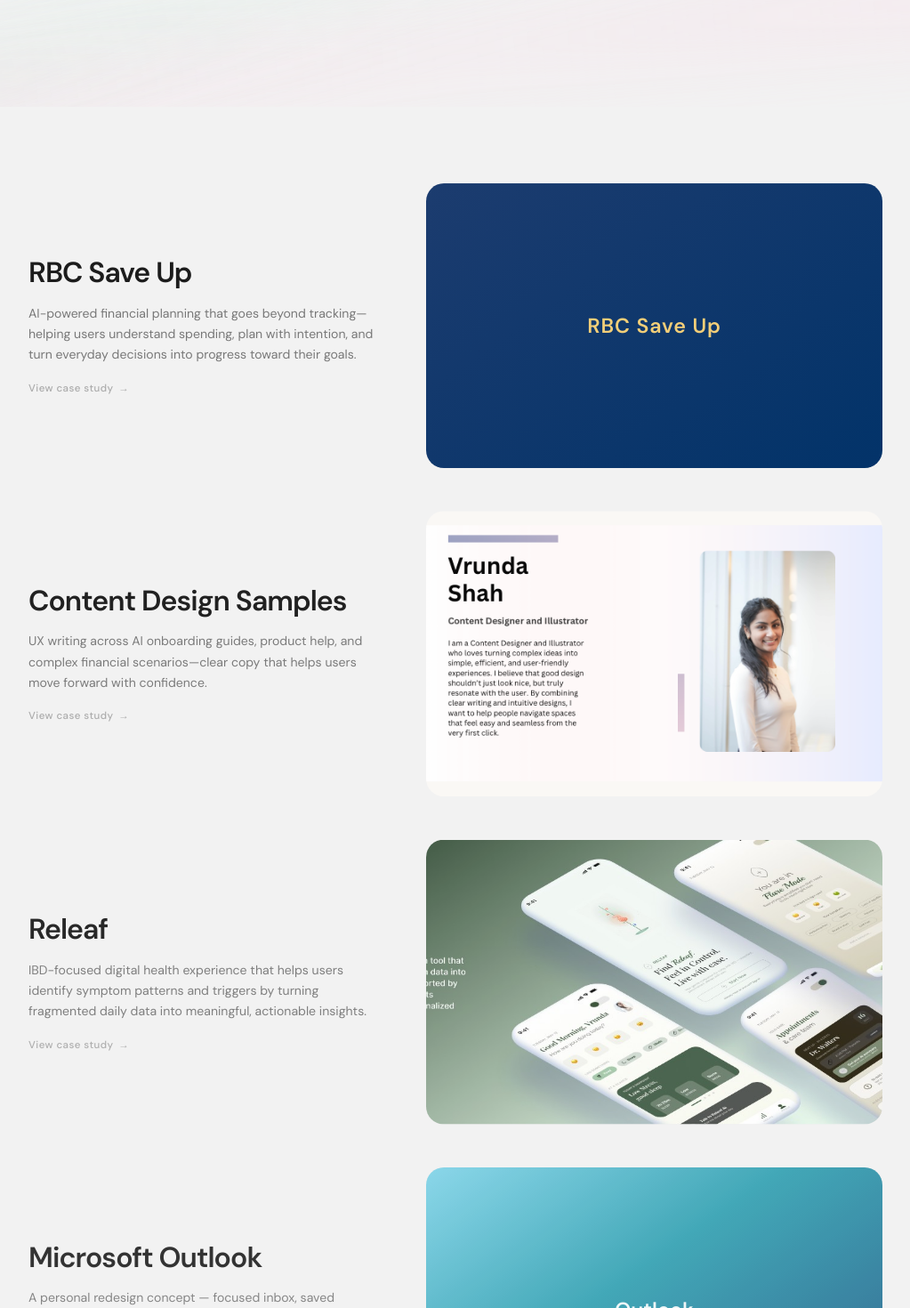
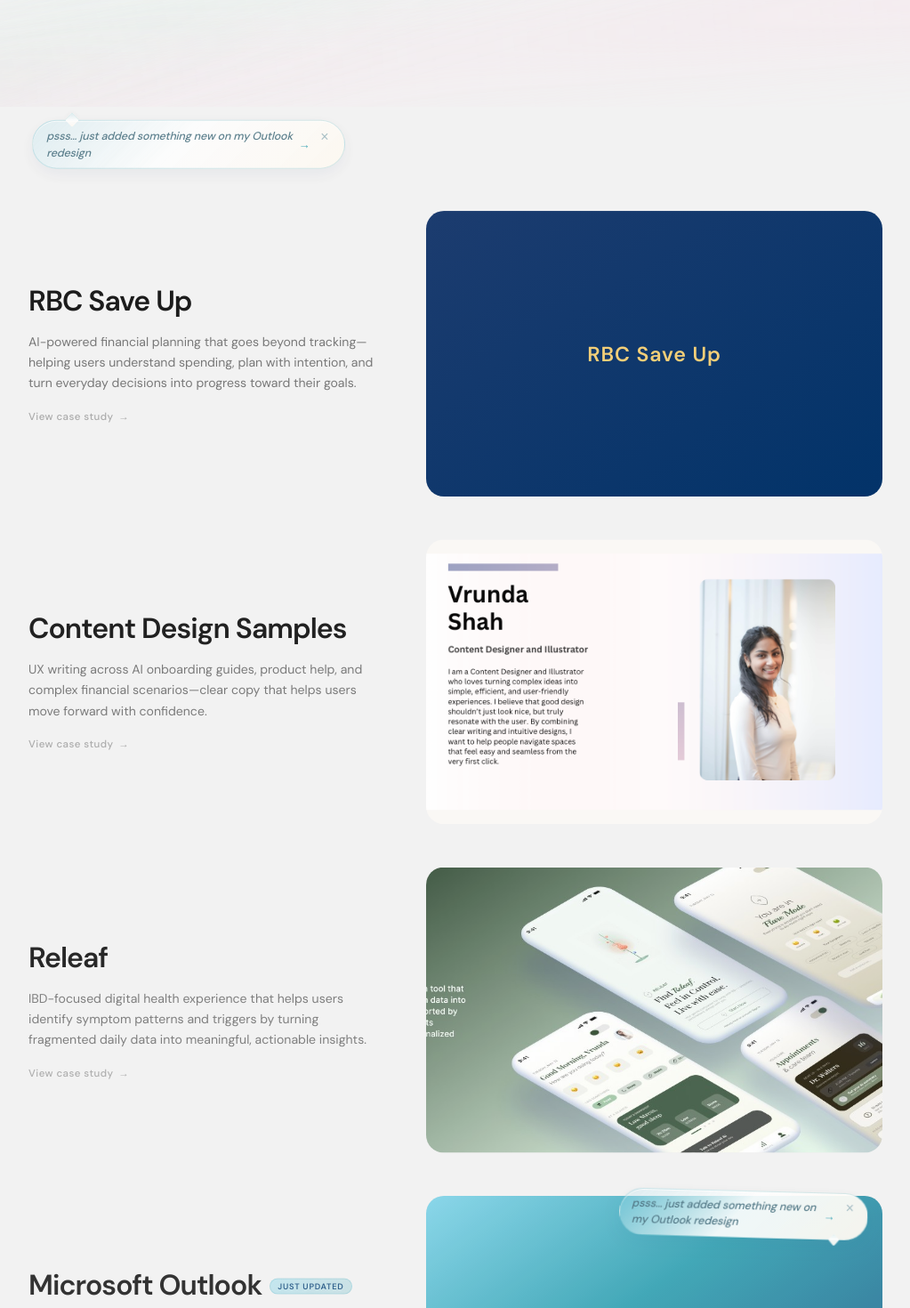
Before and after one commit to Vrundaa22/vrundashah_portfolio, a Next.js app: page / in a window 1280 px wide. Shown: the part 680-2150 px from the top of the page at 89% size, without its empty margins (128-1151 px from the left). Built offline with nearby package versions, Linux system fonts and the light colour scheme; no server answers.

Commit message:
Add homepage whisper callouts for fresh portfolio updates.
Config-driven bubbles highlight new work on the hero and matching project rows, with dismiss persistence so repeat visitors can hide them.

Co-authored-by: Cursor <cursoragent@cursor.com>

```diff
--- a/app/components/HomeView.tsx
+++ b/app/components/HomeView.tsx
@@ -4,6 +4,8 @@ import SiteHeader from "./SiteHeader";
 import SiteFooter from "./SiteFooter";
 import HeroClicks from "./HeroClicks";
 import ScrollGradientLines from "./ScrollGradientLines";
+import PortfolioWhisper, { PortfolioFreshTag } from "./PortfolioWhisper";
+import { getLatestPortfolioUpdate, getPortfolioUpdateForProject } from "@/lib/portfolio-updates";
 import { useTheme } from "../hooks/useTheme";
 import { useEffect, useState } from "react";
 
@@ -100,6 +102,7 @@ function useTorontoClock() {
 export default function HomeView() {
   const { dark } = useTheme();
   const time = useTorontoClock();
+  const latestUpdate = getLatestPortfolioUpdate();
 
   return (
     <div className={`home home--elegant${dark ? " home-dark" : ""}`}>
@@ -136,16 +139,32 @@ export default function HomeView() {
           <HeroClicks />
         </section>
 
+        {latestUpdate ? (
+          <div className="portfolio-whisper-hero-wrap">
+            <PortfolioWhisper update={latestUpdate} variant="hero" />
+          </div>
+        ) : null}
+
         <section className="work-cases" id="work" aria-label="Work">
-          {PROJECTS.map((project, index) => (
+          {PROJECTS.map((project, index) => {
+            const projectUpdate = getPortfolioUpdateForProject(project.id);
+
+            return (
             <a
               key={project.id}
               href={project.href}
-              className="work-case-row"
+              className={`work-case-row${projectUpdate ? " work-case-row--fresh" : ""}`}
               style={{ animationDelay: `${0.12 + index * 0.08}s` }}
             >
+              {projectUpdate ? (
+                <PortfolioWhisper update={projectUpdate} variant="project" />
+              ) : null}
+
               <div className="work-case-copy">
-                <h2 className="work-case-title">{project.title}</h2>
+                <h2 className="work-case-title">
+                  {project.title}
+                  {projectUpdate ? <PortfolioFreshTag /> : null}
+                </h2>
                 <p className="work-case-desc">{project.description}</p>
                 <span className="work-case-cta">
                   View case study
@@ -160,7 +179,8 @@ export default function HomeView() {
                 />
               </div>
             </a>
-          ))}
+            );
+          })}
         </section>
 
         <SiteFooter />
--- /dev/null
+++ b/app/components/PortfolioWhisper.tsx
@@ -0,0 +1,81 @@
+"use client";
+
+import Link from "next/link";
+import { useEffect, useState, type MouseEvent } from "react";
+import type { PortfolioUpdate } from "@/lib/portfolio-updates";
+
+const DISMISS_PREFIX = "portfolio-whisper-dismissed:";
+
+type PortfolioWhisperProps = {
+  update: PortfolioUpdate;
+  /** "hero" sits between hero and work; "project" floats on a case-study row */
+  variant?: "hero" | "project";
+  className?: string;
+};
+
+export default function PortfolioWhisper({
+  update,
+  variant = "hero",
+  className = "",
+}: PortfolioWhisperProps) {
+  const [visible, setVisible] = useState(false);
+  const storageKey = `${DISMISS_PREFIX}${update.id}`;
+
+  useEffect(() => {
+    try {
+      if (localStorage.getItem(storageKey) === "1") return;
+    } catch {
+      /* private browsing */
+    }
+    setVisible(true);
+  }, [storageKey]);
+
+  const dismiss = (event: MouseEvent) => {
+    event.preventDefault();
+    event.stopPropagation();
+    try {
+      localStorage.setItem(storageKey, "1");
+    } catch {
+      /* ignore */
+    }
+    setVisible(false);
+  };
+
+  if (!visible) return null;
+
+  const content = (
+    <>
+      <span className="portfolio-whisper-text">{update.message}</span>
+      <span className="portfolio-whisper-arrow" aria-hidden="true">
+        →
+      </span>
+    </>
+  );
+
+  return (
+    <div
+      className={`portfolio-whisper portfolio-whisper--${variant}${className ? ` ${className}` : ""}`}
+      role="note"
+    >
+      {variant === "hero" ? (
+        <Link href={update.href} className="portfolio-whisper-link">
+          {content}
+        </Link>
+      ) : (
+        <span className="portfolio-whisper-link">{content}</span>
+      )}
+      <button
+        type="button"
+        className="portfolio-whisper-dismiss"
+        onClick={dismiss}
+        aria-label="Dismiss update"
+      >
+        ×
+      </button>
+    </div>
+  );
+}
+
+export function PortfolioFreshTag() {
+  return <span className="portfolio-fresh-tag">Just updated</span>;
+}
--- a/app/elegant-overrides.css
+++ b/app/elegant-overrides.css
@@ -279,6 +279,8 @@ html[data-theme="dark"] .scroll-gradient-line {
 }
 
 .home-layer--elegant .work-case-row,
+.home-layer--elegant .portfolio-whisper,
+.home-layer--elegant .portfolio-whisper-dismiss,
 .home-layer--elegant .home-nav-elegant a,
 .home-layer--elegant .home-brand--elegant,
 .home-layer--elegant .theme-toggle--elegant,
@@ -788,6 +790,230 @@ html[data-theme="dark"] .hero-clicks-label {
   padding-bottom: clamp(3rem, 8vh, 5rem);
 }
 
+/* ── What's new whisper ── */
+
+.portfolio-whisper-hero-wrap {
+  display: flex;
+  justify-content: flex-start;
+  margin: clamp(-3rem, -6vh, -1.75rem) 0 clamp(1.25rem, 3vh, 2rem);
+  padding-left: clamp(0rem, 1vw, 0.25rem);
+  animation: homeTextIn 0.85s ease forwards;
+  animation-delay: 0.42s;
+  opacity: 0;
+  transform: translateY(8px);
+}
+
+.portfolio-whisper {
+  position: relative;
+  display: inline-flex;
+  align-items: flex-start;
+  gap: 0.35rem;
+  max-width: min(100%, 22rem);
+  padding: 0.55rem 0.85rem 0.55rem 0.95rem;
+  border-radius: 999px;
+  border: 1px solid rgba(42, 157, 175, 0.22);
+  background: linear-gradient(
+    135deg,
+    rgba(125, 211, 232, 0.2) 0%,
+    rgba(255, 255, 255, 0.92) 48%,
+    rgba(255, 249, 240, 0.95) 100%
+  );
+  box-shadow:
+    0 6px 22px rgba(26, 80, 128, 0.08),
+    0 1px 0 rgba(255, 255, 255, 0.8) inset;
+  animation: portfolioWhisperBob 5s ease-in-out infinite;
+}
+
+html[data-theme="dark"] .portfolio-whisper {
+  border-color: rgba(125, 211, 232, 0.18);
+  background: linear-gradient(
+    135deg,
+    rgba(42, 157, 175, 0.22) 0%,
+    rgba(34, 34, 34, 0.96) 55%,
+    rgba(28, 28, 28, 0.98) 100%
+  );
+  box-shadow:
+    0 8px 28px rgba(0, 0, 0, 0.28),
+    0 1px 0 rgba(255, 255, 255, 0.04) inset;
+}
+
+.portfolio-whisper--hero::after {
+  content: "";
+  position: absolute;
+  top: -7px;
+  left: clamp(1.5rem, 8vw, 2.4rem);
+  width: 12px;
+  height: 12px;
+  border-radius: 2px;
+  background: inherit;
+  border-top: 1px solid rgba(42, 157, 175, 0.18);
+  border-left: 1px solid rgba(42, 157, 175, 0.18);
+  transform: rotate(45deg);
+  box-shadow: -2px -2px 6px rgba(26, 80, 128, 0.04);
+}
+
+.portfolio-whisper--project {
+  position: absolute;
+  top: -0.35rem;
+  right: clamp(0rem, 2vw, 1rem);
+  z-index: 2;
+  max-width: min(100%, 17.5rem);
+  padding: 0.45rem 0.72rem 0.45rem 0.82rem;
+  font-size: 0.92em;
+  transform: rotate(1.5deg);
+  animation: portfolioWhisperBob 4.8s ease-in-out infinite;
+  pointer-events: auto;
+}
+
+.portfolio-whisper--project::after {
+  content: "";
+  position: absolute;
+  bottom: -6px;
+  right: clamp(1.2rem, 18%, 2rem);
+  width: 10px;
+  height: 10px;
+  border-radius: 2px;
+  background: inherit;
+  border-right: 1px solid rgba(42, 157, 175, 0.16);
+  border-bottom: 1px solid rgba(42, 157, 175, 0.16);
+  transform: rotate(45deg);
+}
+
+.work-case-row--fresh {
+  position: relative;
+}
+
+.portfolio-whisper-link {
+  display: inline-flex;
+  align-items: center;
+  gap: 0.4rem;
+  min-width: 0;
+  text-decoration: none;
+  color: inherit;
+}
+
+a.portfolio-whisper-link:hover .portfolio-whisper-text {
+  color: #1a5080;
+}
+
+html[data-theme="dark"] a.portfolio-whisper-link:hover .portfolio-whisper-text {
+  color: #9de8f4;
+}
+
+.portfolio-whisper-text {
+  font-family: var(--font-dm-sans), "DM Sans", system-ui, sans-serif;
+  font-size: 0.78rem;
+  font-weight: 500;
+  font-style: italic;
+  line-height: 1.45;
+  letter-spacing: -0.01em;
+  color: #3d6878;
+  transition: color 0.2s ease;
+}
+
+html[data-theme="dark"] .portfolio-whisper-text {
+  color: #b8dce6;
+}
+
+.portfolio-whisper-arrow {
+  flex-shrink: 0;
+  font-size: 0.82rem;
+  font-style: normal;
+  font-weight: 500;
+  color: #2a9daf;
+  transition: transform 0.2s ease;
+}
+
+a.portfolio-whisper-link:hover .portfolio-whisper-arrow {
+  transform: translateX(2px);
+}
+
+html[data-theme="dark"] .portfolio-whisper-arrow {
+  color: #7dd3e8;
+}
+
+.portfolio-whisper-dismiss {
+  flex-shrink: 0;
+  display: inline-flex;
+  align-items: center;
+  justify-content: center;
+  width: 1.35rem;
+  height: 1.35rem;
+  margin: -0.1rem -0.15rem -0.1rem 0;
+  padding: 0;
+  border: none;
+  border-radius: 50%;
+  background: transparent;
+  font-size: 1rem;
+  line-height: 1;
+  color: #9ab5bc;
+  cursor: pointer;
+  transition: color 0.2s ease, background 0.2s ease;
+}
+
+.portfolio-whisper-dismiss:hover {
+  color: #5a8794;
+  background: rgba(42, 157, 175, 0.1);
+}
+
+html[data-theme="dark"] .portfolio-whisper-dismiss {
+  color: #6a8a94;
+}
+
+html[data-theme="dark"] .portfolio-whisper-dismiss:hover {
+  color: #c5dde4;
+  background: rgba(125, 211, 232, 0.12);
+}
+
+.portfolio-fresh-tag {
+  display: inline-flex;
+  align-items: center;
+  margin-left: 0.55rem;
+  padding: 0.18rem 0.52rem;
+  border-radius: 999px;
+  vertical-align: middle;
+  font-family: var(--font-dm-sans), "DM Sans", system-ui, sans-serif;
+  font-size: 0.58rem;
+  font-weight: 600;
+  font-style: normal;
+  letter-spacing: 0.08em;
+  text-transform: uppercase;
+  color: #1a5080;
+  background: linear-gradient(135deg, rgba(125, 211, 232, 0.45), rgba(42, 157, 175, 0.22));
+  border: 1px solid rgba(42, 157, 175, 0.2);
+  transform: translateY(-0.15em);
+}
+
+html[data-theme="dark"] .portfolio-fresh-tag {
+  color: #d4f4fb;
+  background: linear-gradient(135deg, rgba(42, 157, 175, 0.35), rgba(26, 80, 128, 0.35));
+  border-color: rgba(125, 211, 232, 0.22);
+}
+
+@keyframes portfolioWhisperBob {
+  0%,
+  100% {
+    transform: translateY(0);
+  }
+  50% {
+    transform: translateY(-3px);
+  }
+}
+
+.portfolio-whisper--project {
+  animation-name: portfolioWhisperBobTilt;
+}
+
+@keyframes portfolioWhisperBobTilt {
+  0%,
+  100% {
+    transform: rotate(1.5deg) translateY(0);
+  }
+  50% {
+    transform: rotate(1.5deg) translateY(-3px);
+  }
+}
+
 .work-case-row {
   display: grid;
   grid-template-columns: minmax(0, 42%) minmax(0, 58%);
@@ -1119,6 +1345,29 @@ html[data-theme="dark"] .work-gallery-media--content-design {
   .work-case-row {
     grid-template-columns: 1fr;
     gap: 1.35rem;
+  }
+
+  .work-case-row--fresh {
+    padding-top: 2.75rem;
+  }
+
+  .portfolio-whisper--project {
+    top: 0;
+    right: 0;
+    left: 0;
+    max-width: 100%;
+    transform: rotate(0deg);
+    animation-name: portfolioWhisperBob;
+  }
+
+  .portfolio-whisper--project::after {
+    right: auto;
+    left: 1.5rem;
+    bottom: -6px;
+  }
+
+  .portfolio-whisper-hero-wrap {
+    margin-top: -1.25rem;
   }
 
   .work-case-visual {
--- /dev/null
+++ b/lib/portfolio-updates.ts
@@ -0,0 +1,42 @@
+/**
+ * Call out fresh portfolio work on the homepage.
+ * Add an entry here whenever you ship something new — remove or expire when it feels old.
+ */
+export type PortfolioUpdate = {
+  /** Unique id for dismiss storage */
+  id: string;
+  /** Matches `PROJECTS[].id` in HomeView */
+  projectId: string;
+  message: string;
+  href: string;
+  /** Optional ISO date — hidden after this day (local) */
+  expiresAt?: string;
+};
+
+export const PORTFOLIO_UPDATES: PortfolioUpdate[] = [
+  {
+    id: "outlook-redesign-mar-2026",
+    projectId: "microsoft-outlook",
+    message: "psss… just added something new on my Outlook redesign",
+    href: "/outlook",
+  },
+];
+
+export function getActivePortfolioUpdates(now = new Date()): PortfolioUpdate[] {
+  return PORTFOLIO_UPDATES.filter((update) => {
+    if (!update.expiresAt) return true;
+    const end = new Date(`${update.expiresAt}T23:59:59`);
+    return now <= end;
+  });
+}
+
+export function getPortfolioUpdateForProject(
+  projectId: string,
+  now = new Date()
+): PortfolioUpdate | undefined {
+  return getActivePortfolioUpdates(now).find((u) => u.projectId === projectId);
+}
+
+export function getLatestPortfolioUpdate(now = new Date()): PortfolioUpdate | undefined {
+  return getActivePortfolioUpdates(now)[0];
+}
```
